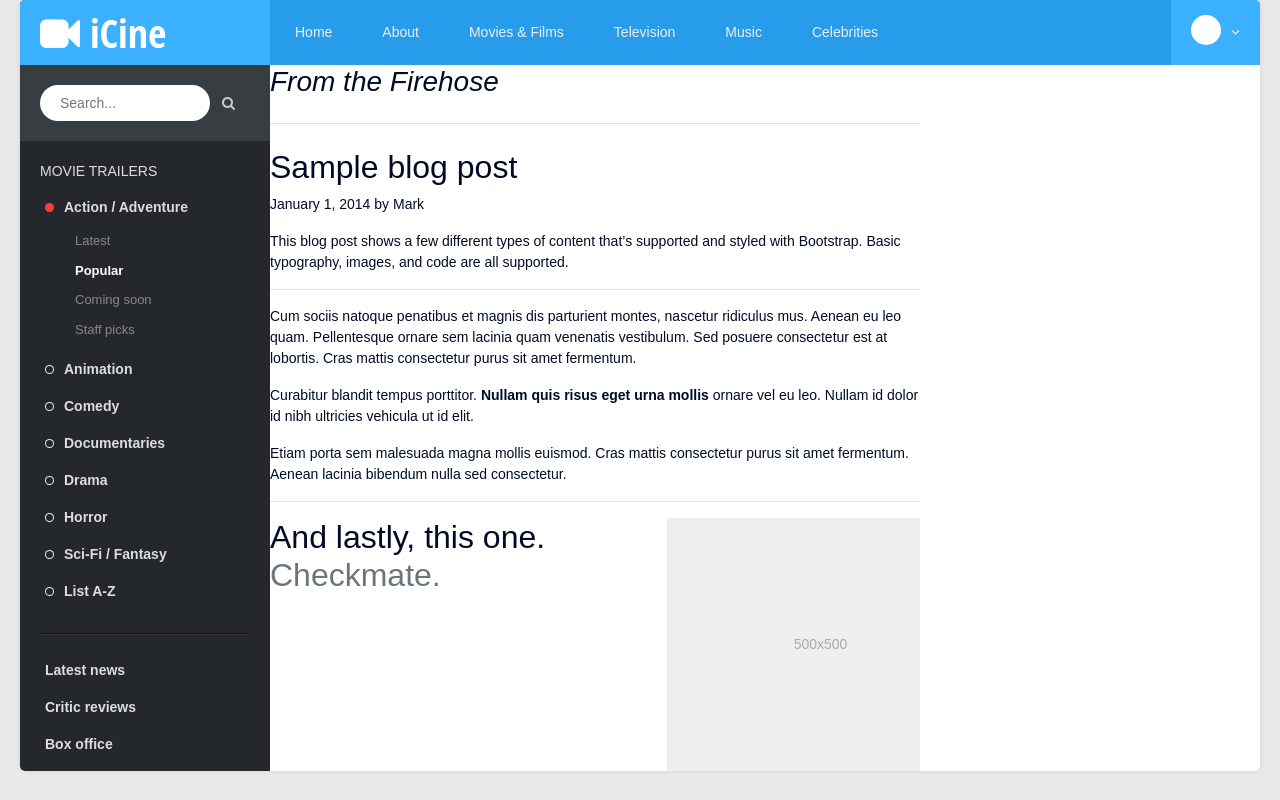
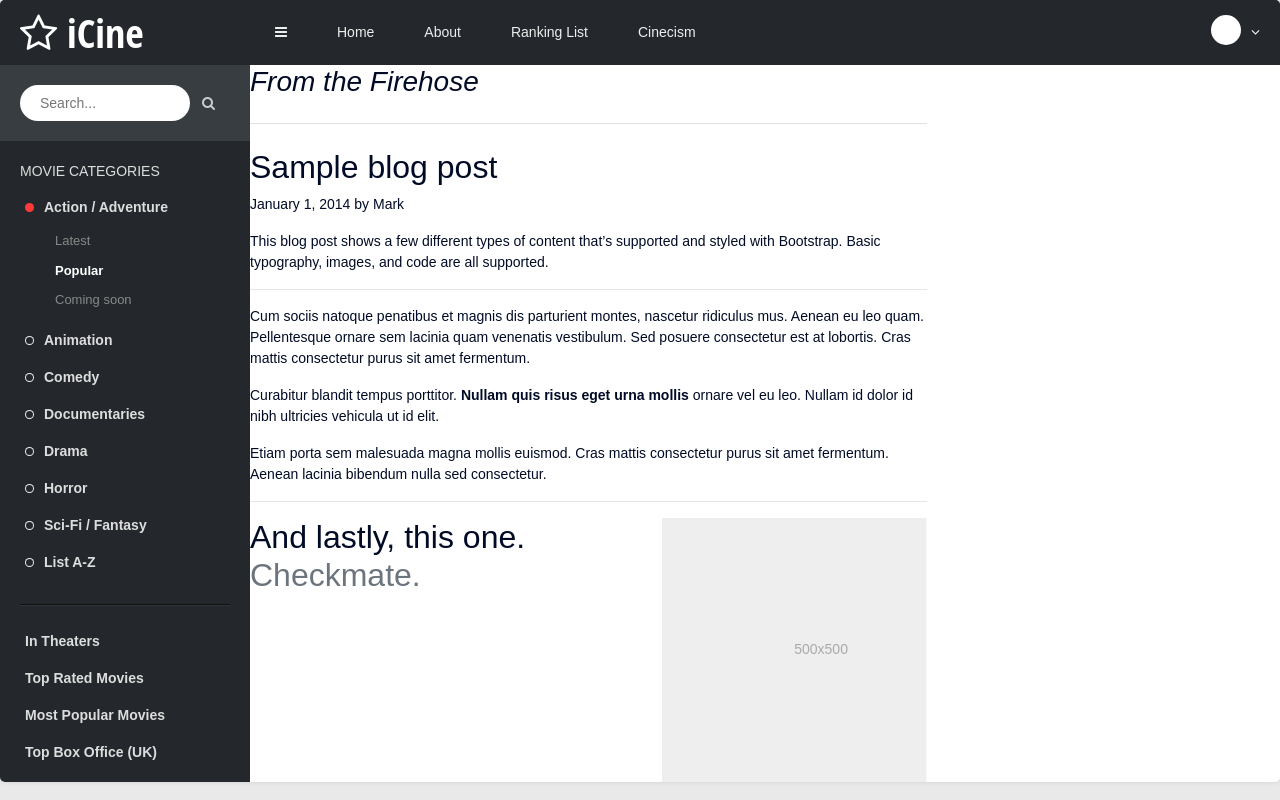
Before and after one commit to GuodongYang95/IT-iCine-Project, a Django app: page /icine/about/ in a window 1280 px wide. Run offline with Django 3.2, Linux system fonts and the light colour scheme; some libraries are stand-ins or nearby versions.

Commit message:
index.html

```diff
--- a/icine_project/icine/static/icine/style.css
+++ b/icine_project/icine/static/icine/style.css
@@ -11,11 +11,11 @@ a {
 a:hover {
   transition-duration: 0.05s;
 }
-.window-margin {
+/*.window-margin {
   padding-left: 20px;
   padding-right: 20px;
   margin: auto;
-}
+}*/
 .window {
   margin: auto;
   border-radius: 5px;
@@ -40,7 +40,7 @@ a:hover {
   color: #DDD;
 }
 .window .sidebar .top-bar {
-  background: #3AB0FF;
+  background: #24282C;
   overflow: hidden;
 }
 .window .sidebar .top-bar .logo {
@@ -161,7 +161,7 @@ a:hover {
   position: relative;
 }
 .window .main .top-bar {
-  background: #279CEB;
+  background: #24282C;
 }
 .window .main .top-bar .top-menu {
   height: 65px;
@@ -174,7 +174,7 @@ a:hover {
   transition-duration: 0.3s;
 }
 .window .main .top-bar .top-menu .menu-icon:hover {
-  background: #54baff;
+  background: #24282C;
   transition-duration: 0.05s;
 }
 .window .main .top-bar .top-menu .menu-icon .line {
@@ -205,7 +205,7 @@ a:hover {
 }
 .window .main .top-bar .profile-box {
   float: right;
-  background: #3AB0FF;
+  background: #24282C;
   height: 65px;
   line-height: 65px;
   padding: 0 20px;
--- a/icine_project/icine/templates/icine/base.html
+++ b/icine_project/icine/templates/icine/base.html
@@ -23,12 +23,14 @@
 </head>
 
 <body>
-<div class="window-margin">
+<!-- <div class="window-margin"> -->
 <div class="window">
 
 	<aside class="sidebar">
 		<div class="top-bar">
-			<p class="logo"><i class="fa fa-video-camera"></i> iCine </p>
+			<a href="#">
+				<p class="logo"><i class="fa fa-star-o"></i> iCine </p>
+			</a>
 		</div>
 
 
@@ -38,7 +40,7 @@
 		</div>
 
 		<menu class="menu">
-			<p class="menu-name">Movie trailers</p>
+			<p class="menu-name">Movie Categories</p>
 			<ul>
 				<li class="active">
 					<a href="#">Action / Adventure</a>
@@ -46,7 +48,7 @@
 						<li><a href="#">Latest</a></li>
 						<li class="active"><a href="#">Popular</a></li>
 						<li><a href="#">Coming soon</a></li>
-						<li><a href="#">Staff picks</a></li>
+						<!-- <li><a href="#">Staff picks</a></li> -->
 					</ul>
 				</li>
 
@@ -61,10 +63,10 @@
 
 				<div class="separator"></div>
 				<ul class="no-bullets">
-					<li><a href="#">Latest news</a></li>
-					<li><a href="#">Critic reviews</a></li>
-					<li><a href="#">Box office</a></li>
-					<li><a href="#">Top 250</a></li>
+					<li><a href="#">In Theaters</a></li>
+					<li><a href="#">Top Rated Movies</a></li>
+					<li><a href="#">Most Popular Movies</a></li>
+					<li><a href="#">Top Box Office (UK)</a></li>
 				</ul>
 				<div class="separator"></div>
 		</menu>
@@ -77,23 +79,24 @@
 				<span class="arrow fa fa-angle-down"></span>
 			</div>
 
+
 			<ul class="top-menu">
-				<li class="menu-icon trigger-sidebar-toggle">
+				<li class="trigger-sidebar-toggle">
 					<a href="#"><i class="fa fa-bars"></i></a>
 				</li>
 
 				<li><a href="#">Home</a></li>
-				<li><a href="about.html">About</a></li>
-				<li><a href="#">Movies & Films</a></li>
-				<li><a href="#">Television</a></li>
-				<li><a href="#">Music</a></li>
-				<li><a href="#">Celebrities</a></li>
+				<li><a href="/icine/about.html">About</a></li>
+				<li><a href="#">Ranking List</a></li>
+				<li><a href="#">Cinecism</a></li>
+				<!-- <li><a href="#">Music</a></li>
+				<li><a href="#">Celebrities</a></li> -->
 			</ul>
 		</div>
 	</div>
 	{% block content %}{% endblock %}
 </div>
-</div>
+<!-- </div>  -->
 <script src="https://static.codepen.io/assets/common/stopExecutionOnTimeout-157cd5b220a5c80d4ff8e0e70ac069bffd87a61252088146915e8726e5d9f147.js"></script>
 <script src='https://cdnjs.cloudflare.com/ajax/libs/jquery/2.1.3/jquery.min.js'></script>
 
```
